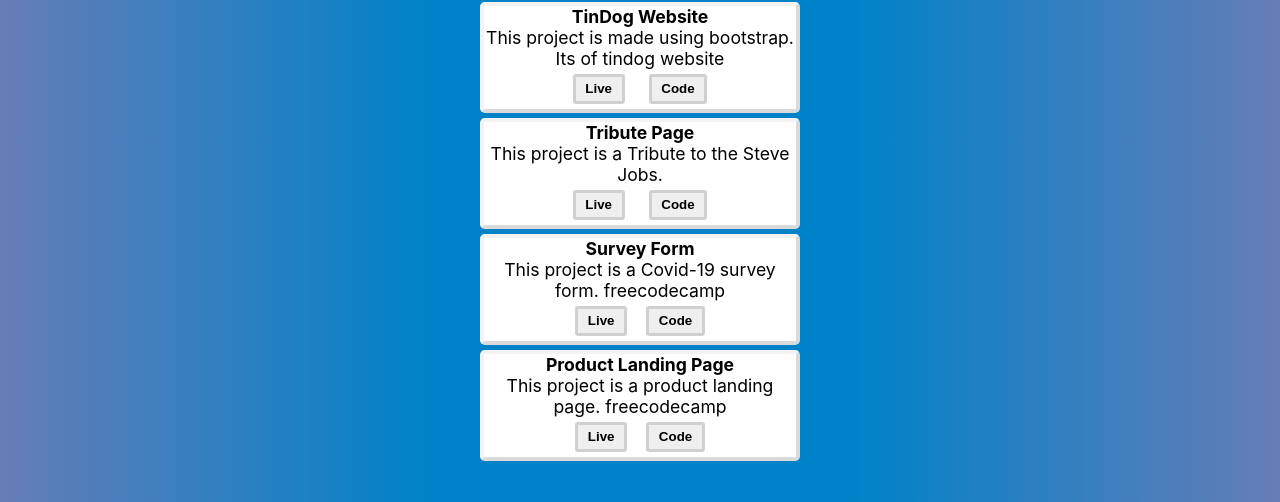
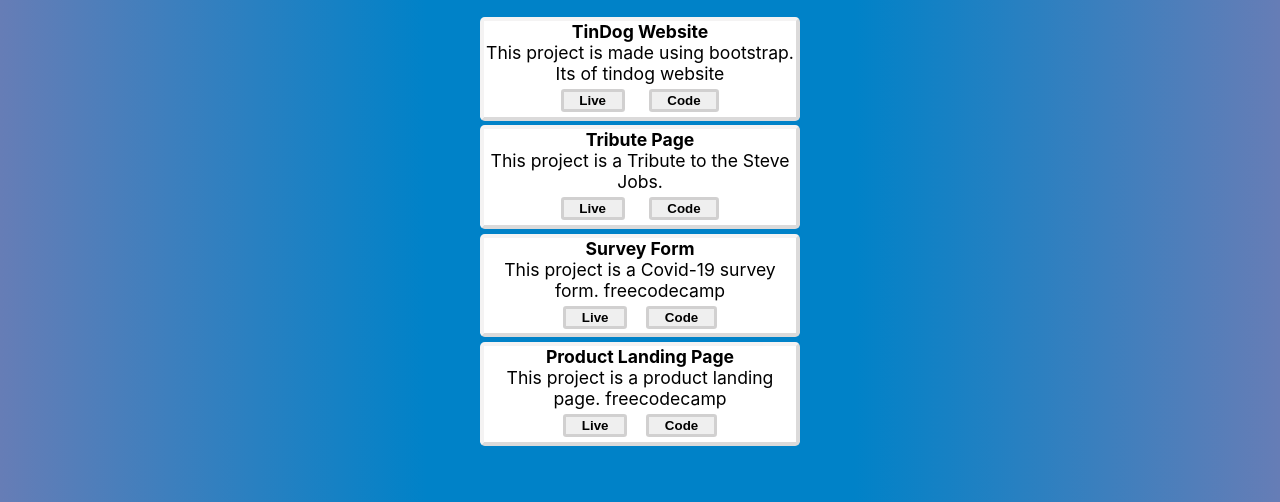
Before and after one commit to 99hafizurrahman/rahmanxyz.github.io, a plain HTML site: page index.html in a window 1280 px wide. Shown: the part 1895-2397 px from the top of the page. Drawn offline with Linux system fonts and the light colour scheme.

Commit message:
add card animation

```diff
--- a/css/style.css
+++ b/css/style.css
@@ -160,6 +160,14 @@ td,th{
     margin: 0;
     padding: 0;
 }
+
+.project-tile:hover{
+
+
+
+    transform: scaleX(1.01);
+    transition-duration: 200ms;
+}
 .project-tile{
     max-width:20rem;
     height: auto;
@@ -174,17 +182,17 @@ td,th{
 
 
 }
-a{
+.button a{
     text-decoration: none;
     color: black;
+    padding:1rem 0.6rem;
 }
 
 .button {
-    padding:0.3rem 0.6rem;
+
     margin: 0.3rem 0.6rem;
     text-decoration: none;
     font-weight: 700;
-
     border-radius: 0.2rem;
     border: 0.2rem solid rgba(180, 177, 177, 0.5);
 
```
